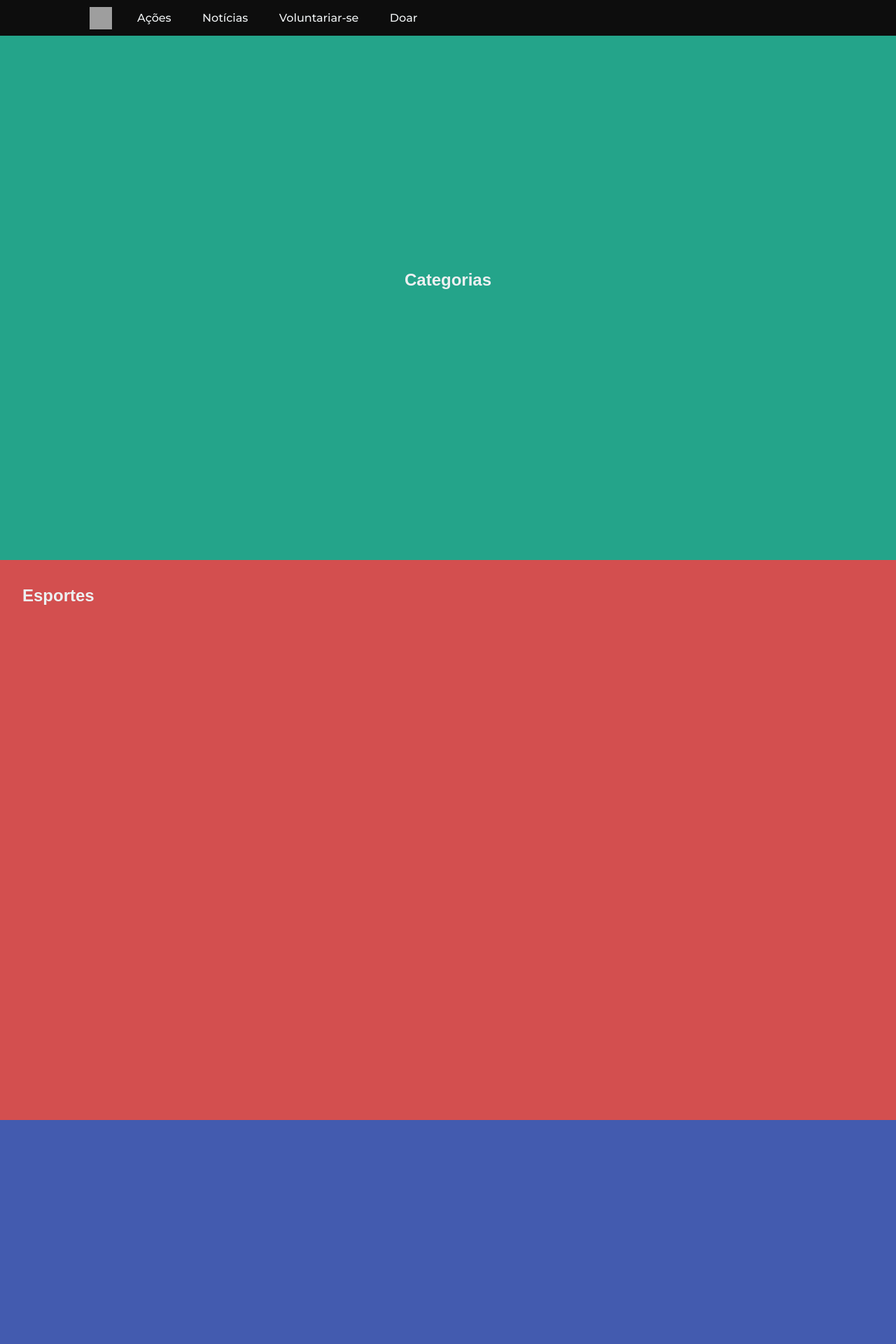
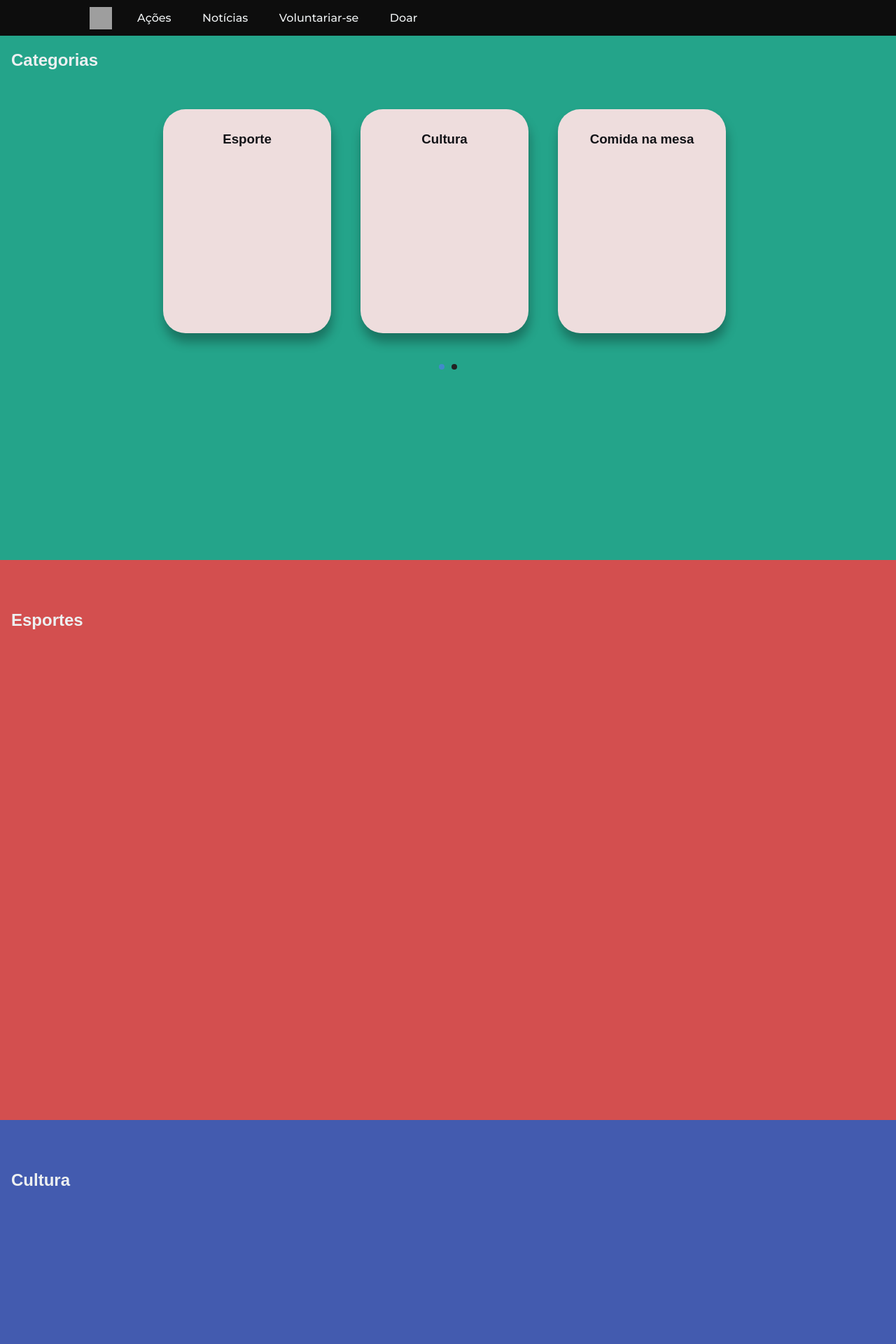
Before and after one commit to Thiagomrfs/AmorAoProximoSite, a Django app: page / in a window 1280 px wide. Shown: the top 1920 px of the page at 70% size. Run offline with Django 3.2, Linux system fonts and the light colour scheme; data that the repository does not hold is empty; some libraries are stand-ins or nearby versions; grey boxes are pictures that could not be loaded.

Commit message:
finished actions page

```diff
--- /dev/null
+++ b/static/css/actions/categories.css
@@ -0,0 +1,3 @@
+.categories {
+    display: inline-block;
+}
--- /dev/null
+++ b/static/css/actions/culture.css
@@ -0,0 +1,3 @@
+.culture {
+    display: inline-block;
+}
--- /dev/null
+++ b/static/css/actions/food.css
@@ -0,0 +1,3 @@
+.food {
+    display: inline-block;
+}
--- a/static/css/actions/sections.css
+++ b/static/css/actions/sections.css
@@ -4,6 +4,7 @@ section {
     display: flex;
     justify-content: center;
     align-items: center;
+    padding-top: 3rem;
     color: var(--app-white);
 }
 
--- a/static/css/actions/sports.css
+++ b/static/css/actions/sports.css
@@ -4,41 +4,4 @@ ul {
 
 .sports {
     display: inline-block;
-    padding: 1rem;
 }
-
-.section-title {
-    margin: 1.3rem 1rem;
-}
-
-.cards-container {
-    display: flex;
-    justify-content: center;
-    align-items: center;
-}
-
-.card {
-    color: var(--app-black);
-    width: 15rem;
-    height: 20rem;
-    border-radius: 2rem;
-    background-color: var(--background-gray);
-    box-shadow: 0.1rem 0.8rem 0.9rem rgba(0, 0, 0, 0.3);
-    display: flex;
-    flex-direction: column;
-    align-items: center;
-    justify-content: space-between;
-    margin: 2rem 1rem;
-    padding: 2rem 1rem;
-}
-
-.details {
-    display: flex;
-    flex-direction: column;
-    align-items: center;
-    width: 80%;
-}
-
-.details p {
-    text-align: center;
-}
--- /dev/null
+++ b/static/css/cards.css
@@ -0,0 +1,36 @@
+.section-title {
+    margin: 1.5rem 1rem;
+}
+
+.cards-container {
+    width: 100%;
+    display: flex;
+    justify-content: center;
+    align-items: center;
+}
+
+.card {
+    color: var(--app-black);
+    width: 15rem;
+    height: 20rem;
+    border-radius: 2rem;
+    background-color: var(--background-gray);
+    box-shadow: 0.1rem 0.8rem 0.9rem rgba(0, 0, 0, 0.3);
+    display: flex;
+    flex-direction: column;
+    align-items: center;
+    justify-content: space-between;
+    margin: 2rem 1rem;
+    padding: 2rem 1rem;
+}
+
+.details {
+    display: flex;
+    flex-direction: column;
+    align-items: center;
+    width: 80%;
+}
+
+.details p {
+    text-align: center;
+}
--- a/static/js/cardSlider.js
+++ b/static/js/cardSlider.js
@@ -3,11 +3,11 @@ $(document).ready(function() {
   });
 
 $(document).ready(function() {
-$('#autoWidth').lightSlider({
+$('.autoWidth').lightSlider({
     autoWidth:true,
     loop:true,
     onSliderLoad: function() {
-        $('#autoWidth').removeClass('cS-hidden');
+        $('.autoWidth').removeClass('cS-hidden');
     }
 });
 });
--- a/templates/actions/index.html
+++ b/templates/actions/index.html
@@ -3,19 +3,54 @@
 
 {% block styles %}
     <link rel="stylesheet" href="{% static 'css/actions/sections.css' %}">
+    <link rel="stylesheet" href="{% static 'css/cards.css' %}">
+    <link rel="stylesheet" href="{% static 'css/actions/categories.css' %}">
     <link rel="stylesheet" href="{% static 'css/actions/sports.css' %}">
+    <link rel="stylesheet" href="{% static 'css/actions/culture.css' %}">
+    <link rel="stylesheet" href="{% static 'css/actions/food.css' %}">
 {% endblock styles %}
 
 {% block content %}
     <div class="container">
         <section class="categories">
-            <h1>Categorias</h1>
+            <h1 class="section-title">Categorias</h1>
+            <div class="cards-container">
+                <ul class="cs-hidden autoWidth">
+                    <li>
+                        <a href="#esportes">
+                            <div class="card">
+                                <h3 class="title">
+                                    Esporte
+                                </h3>
+                            </div>
+                        </a>
+                    </li>
+                    <li>
+                        <a href="#cultura">
+                            <div class="card">
+                                <h3 class="title">
+                                    Cultura
+                                </h3>
+                            </div>
+                        </a>
+                    </li>
+                    <li>
+                        <a href="#comida-na-mesa">
+                            <div class="card">
+                                <h3 class="title">
+                                    Comida na mesa
+                                </h3>
+                            </div>
+                        </a>
+                    </li>
+                </ul>
         </section>
-        <section class="sports">
+        <section class="sports" id="esportes">
             <h1 class="section-title">Esportes</h1>
             <div class="cards-container">
-                <ul id="autoWidth" class="cs-hidden">
+                <ul class="cs-hidden autoWidth">
                     {% for action in actions %}
+                        {% if action.category == "ESP" %}
                             <li>
                                 <div class="card">
                                     <h3 class="title">
@@ -26,16 +61,52 @@
                                     </div>
                                 </div>
                             </li>
+                        {% endif %}
                     {% endfor %}
                 </ul>
-
             </div>
         </section>
-        <section class="culture">
-            <h1>Cultura</h1>
+        <section class="culture" id="cultura">
+            <h1 class="section-title">Cultura</h1>
+            <div class="cards-container">
+                <ul class="cs-hidden autoWidth">
+                    {% for action in actions %}
+                        {% if action.category == "CLT" %}
+                            <li>
+                                <div class="card">
+                                    <h3 class="title">
+                                        {{ action.name }}
+                                    </h3>
+                                    <div class="details">
+                                        <p>{{ action.description }}</p>
+                                    </div>
+                                </div>
+                            </li>
+                        {% endif %}
+                    {% endfor %}
+                </ul>
+            </div>
         </section>
-        <section class="food">
-            <h1>Comida na mesa</h1>
+        <section class="food" id="comida-na-mesa">
+            <h1 class="section-title">Comida na mesa</h1>
+            <div class="cards-container">
+                <ul class="cs-hidden autoWidth">
+                    {% for action in actions %}
+                        {% if action.category == "CNM" %}
+                            <li>
+                                <div class="card">
+                                    <h3 class="title">
+                                        {{ action.name }}
+                                    </h3>
+                                    <div class="details">
+                                        <p>{{ action.description }}</p>
+                                    </div>
+                                </div>
+                            </li>
+                        {% endif %}
+                    {% endfor %}
+                </ul>
+            </div>
         </section>
     </div>
 {% endblock content %}
```
Lines whose indentation alone changed are shown as unchanged.
